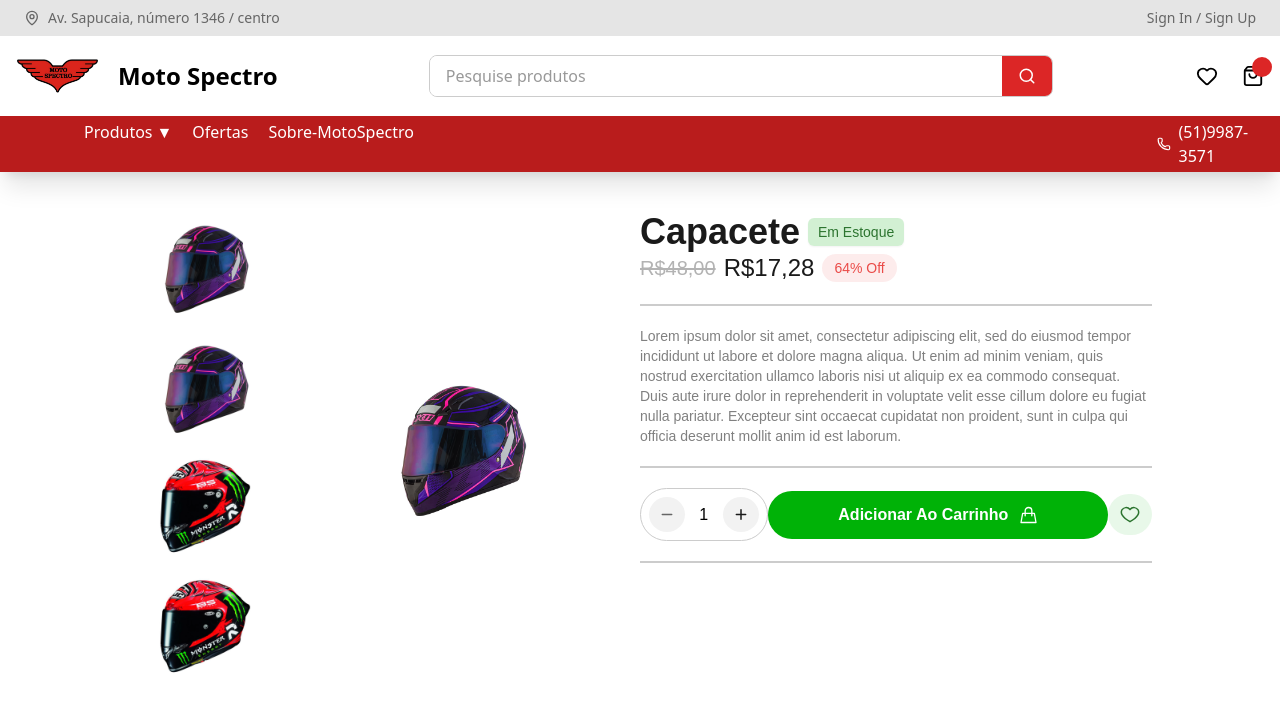
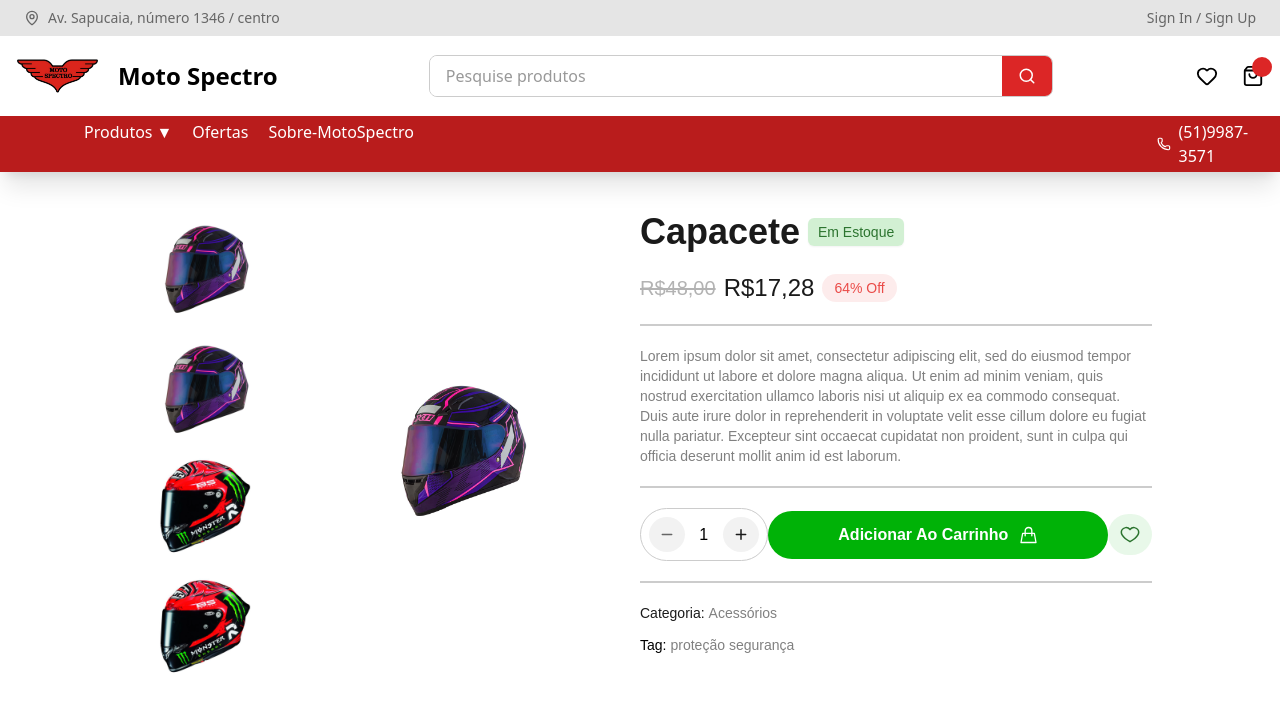
Before and after one commit to Projeto-Integrador-I-La-Salle/front-end, a React (Vite) app: page /produtos/1 in a window 1280 px wide. Shown: the top 712 px of the page. Built offline with nearby package versions, Linux system fonts and the light colour scheme.

Commit message:
feat: add category and tags on product detail page

```diff
--- a/src/pages/productDetails/ProductDetails.page.jsx
+++ b/src/pages/productDetails/ProductDetails.page.jsx
@@ -27,7 +27,9 @@ export function ProductDetailsPage() {
     };
 
     const productMock = {
-        hasDiscount: true
+        hasDiscount: true,
+        category: 'Acessórios',
+        tags: ['proteção', 'segurança']
     }
 
     return (
@@ -110,8 +112,8 @@ function ProductInfo({ product }) {
     const hasSKU = false;
 
     return (
-        <div className="w-[50%]">
-            <div className="flex gap-2 items-center">
+        <div className="w-[50%] select-none">
+            <div className="flex gap-2 items-center mb-5">
                 <TypographyHeading variation={4} weight={600}>Capacete</TypographyHeading>
                 <StockStatus hasStock={true} />
             </div>
@@ -160,6 +162,42 @@ function ProductInfo({ product }) {
                 <AddToFavoriteButton handleSubmit={function() { }} />
             </div>
             <SectionIntersection />
+            <div> {/* Category & Tags */}
+                <div className="flex gap-1 mb-3">
+                    <TypographyBody weight={500}>
+                        <TypographyBody.Small>
+                            Categoria:
+                        </TypographyBody.Small>
+                    </TypographyBody>
+                    <TypographyBody className="text-gray-500">
+                        <TypographyBody.Small>
+                            {product?.category}
+                        </TypographyBody.Small>
+                    </TypographyBody>
+                </div>
+                <div className="flex gap-1">
+                    {product?.tags?.length > 0 &&
+                        <div className="flex gap-1">
+                            <TypographyBody weight={500} className="text-black">
+                                <TypographyBody.Small>
+                                    Tag:
+                                </TypographyBody.Small>
+                            </TypographyBody>
+                            <div className="flex gap-1">
+                                {product?.tags.map(function(tag, idx) {
+                                    return (
+                                        <TypographyBody key={idx} className="text-gray-500">
+                                            <TypographyBody.Small>
+                                                {tag}
+                                            </TypographyBody.Small>
+                                        </TypographyBody>
+                                    );
+                                })}
+                            </div>
+                        </div>
+                    }
+                </div>
+            </div>
         </div>
     );
 }
```
